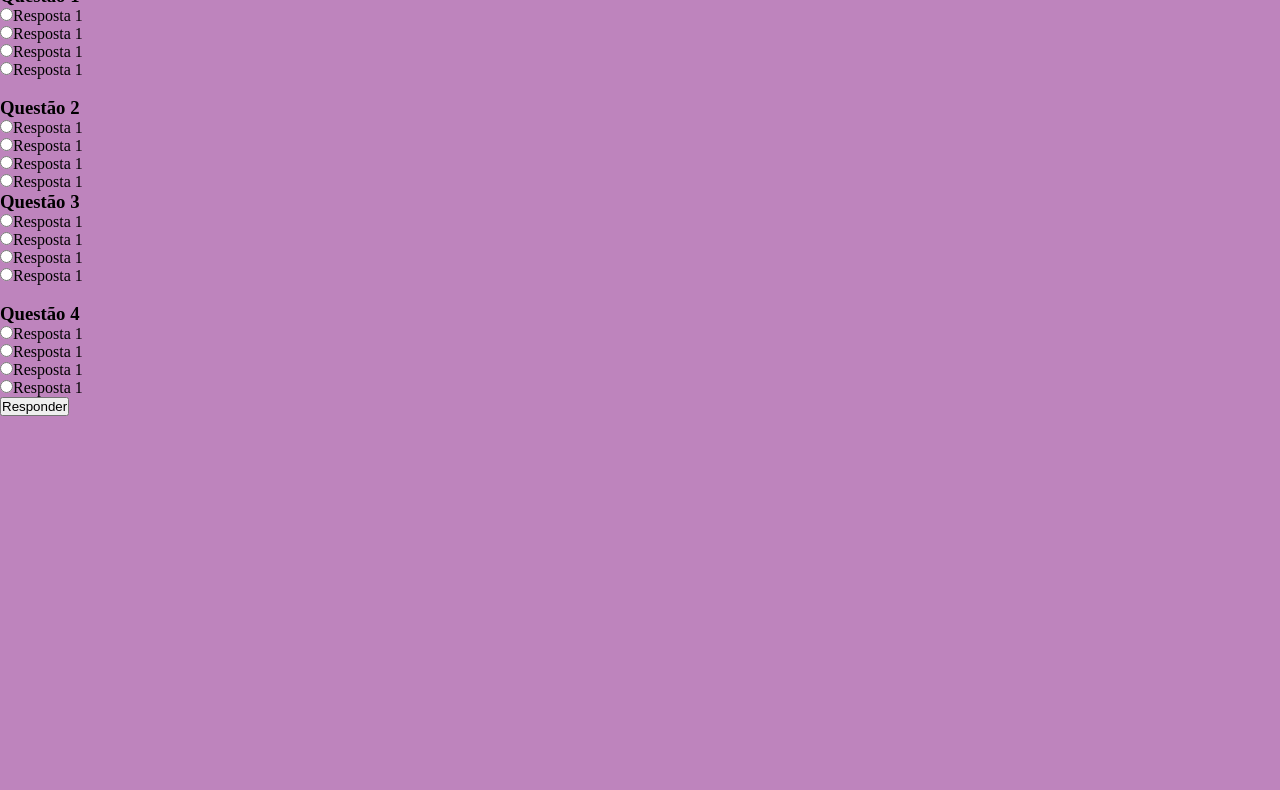
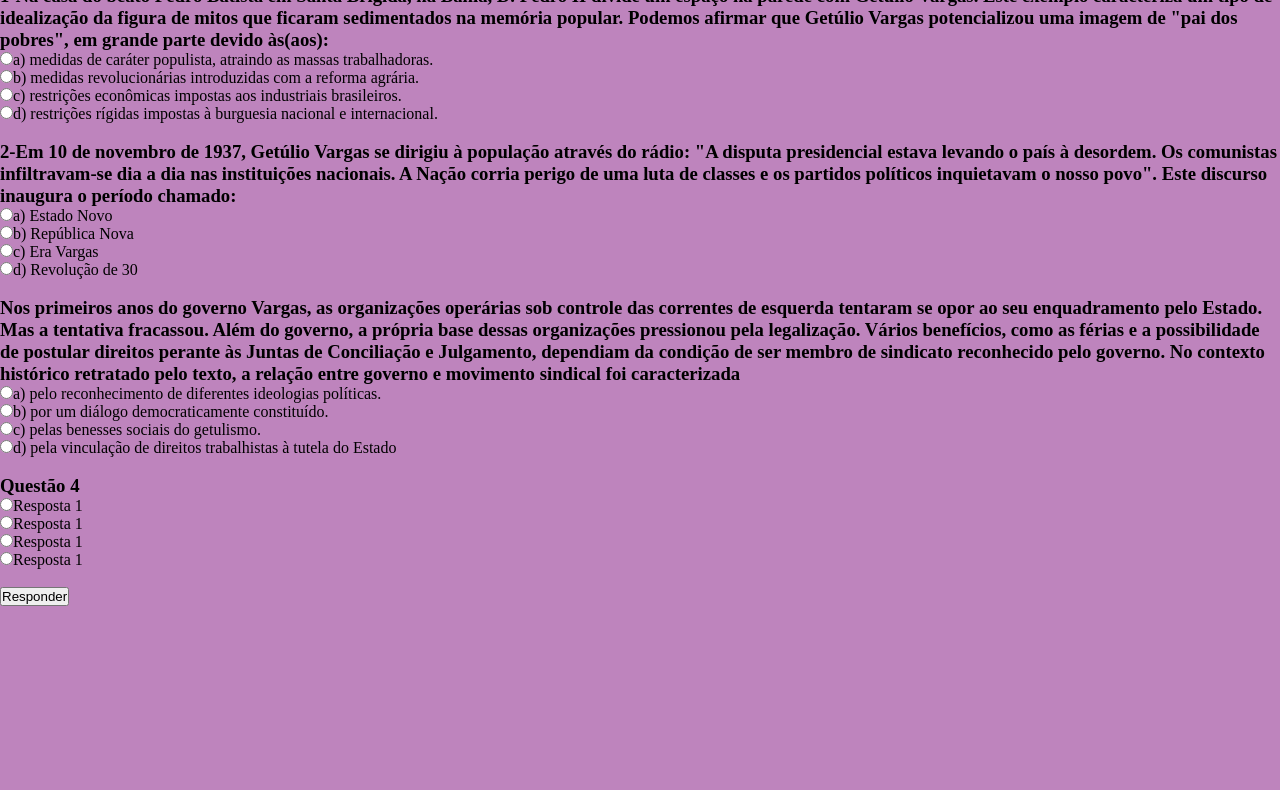
Before and after one commit to kkkkkkananda/ep4, a plain HTML site: page index.html in a window 1280 px wide. Shown: the part 96-886 px from the top of the page. Drawn offline with Linux system fonts and the light colour scheme.

Commit message:
Add files via upload

```diff
--- a/index.html
+++ b/index.html
@@ -1,16 +1,19 @@
 <!DOCTYPE html>
 <html lang="pt-br">
 <head>
+     <!--Nos permite usar caracteres especiais-->
     <meta charset="UTF-8">
+    <!--é usado para que o site web se enquadre proporcionalmente nas telas de celulares-->
     <meta name="viewport" content="width=device-width, initial-scale=1.0">
-    <title>Document</title>
+     <!--Titulo-->
+    <title>Era Vargas</title>
+    <!--Identifica o CSS para que possamos usá-lo no nosso HTML-->
     <link rel="stylesheet" href="style.css">
-    <title>Questionario</title>
 </head>
 
 <body>
     <header><div class="logo">
-       <!- logo do site  ->
+
             <img src="logo.png" alt="Logo do Site de Questões">
         </div>
             <div class="header-title">Era Vargas</div>
@@ -21,27 +24,29 @@
     </header>
     <main>
      <form>
-        <h1>Questões sobre </h1>
+        <h1>Questões sobre a Era Vargas</h1>
         <div class="question"></div>
-        <h3>Questão 1</h3>
-        <input type="radio" name="quest_1" value="correta">Resposta 1 <br>
-        <input type="radio" name="quest_1" value="errada">Resposta 1 <br>
-        <input type="radio" name="quest_1" value="errada">Resposta 1 <br>
-        <input type="radio" name="quest_1" value="errada">Resposta 1 <br>
+        <h3>1-Na casa do beato Pedro Batista em Santa Brígida, na Bahia, D. Pedro II divide um espaço na parede com Getúlio Vargas. Este exemplo caracteriza um tipo de idealização da figura de mitos que ficaram sedimentados na memória popular. Podemos afirmar que Getúlio Vargas potencializou uma imagem de "pai dos pobres", em grande parte devido às(aos):</h3>
+        <input type="radio" name="quest_1" value="correta">a) medidas de caráter populista, atraindo as massas trabalhadoras. <br>
+        <input type="radio" name="quest_1" value="errada">b) medidas revolucionárias introduzidas com a reforma agrária.<br>
+        <input type="radio" name="quest_1" value="errada">c) restrições econômicas impostas aos industriais brasileiros.<br>
+        <input type="radio" name="quest_1" value="errada">d) restrições rígidas impostas à burguesia nacional e internacional.<br>
         <p id="resp_correta_1" class="verde"></p><p id="resp_errada_1" class="vermelho"></p><br>
 
-        <h3>Questão 2</h3>
-        <input type="radio" name="quest_2" value="correta">Resposta 1 <br>
-        <input type="radio" name="quest_2" value="errada">Resposta 1 <br>
-        <input type="radio" name="quest_2" value="errada">Resposta 1 <br>
-        <input type="radio" name="quest_2" value="errada">Resposta 1 <br>
-        <p id="resp_correta_2" class="verde"></p><p id="resp_errada_2" class="vermelho"></p>
+        <h3>2-Em 10 de novembro de 1937, Getúlio Vargas se dirigiu à população através do rádio: "A disputa presidencial estava levando o país à desordem. Os comunistas infiltravam-se dia a dia nas instituições nacionais. A Nação corria perigo de uma luta de classes e os partidos políticos inquietavam o nosso povo".
 
-        <h3>Questão 3</h3>
-        <input type="radio" name="quest_3" value="correta">Resposta 1 <br>
-        <input type="radio" name="quest_3" value="errada">Resposta 1 <br>
-        <input type="radio" name="quest_3" value="errada">Resposta 1 <br>
-        <input type="radio" name="quest_3" value="errada">Resposta 1 <br>
+            Este discurso inaugura o período chamado:</h3>
+        <input type="radio" name="quest_2" value="correta">a) Estado Novo <br>
+        <input type="radio" name="quest_2" value="errada">b) República Nova <br>
+        <input type="radio" name="quest_2" value="errada">c) Era Vargas <br>
+        <input type="radio" name="quest_2" value="errada">d) Revolução de 30<br>
+        <p id="resp_correta_2" class="verde"></p><p id="resp_errada_2" class="vermelho"></p><br>
+
+        <h3>Nos primeiros anos do governo Vargas, as organizações operárias sob controle das correntes de esquerda tentaram se opor ao seu enquadramento pelo Estado. Mas a tentativa fracassou. Além do governo, a própria base dessas organizações pressionou pela legalização. Vários benefícios, como as férias e a possibilidade de postular direitos perante às Juntas de Conciliação e Julgamento, dependiam da condição de ser membro de sindicato reconhecido pelo governo. No contexto histórico retratado pelo texto, a relação entre governo e movimento sindical foi caracterizada</h3>
+        <input type="radio" name="quest_3" value="correta">a) pelo reconhecimento de diferentes ideologias políticas. <br>
+        <input type="radio" name="quest_3" value="errada">b) por um diálogo democraticamente constituído. <br>
+        <input type="radio" name="quest_3" value="errada">c) pelas benesses sociais do getulismo. <br>
+        <input type="radio" name="quest_3" value="errada">d) pela vinculação de direitos trabalhistas à tutela do Estado <br>
         <p id="resp_correta_3" class="verde"></p><p id="resp_errada_3" class="vermelho"></p><br>
 
         <h3>Questão 4</h3>
@@ -49,7 +54,7 @@
         <input type="radio" name="quest_4" value="errada">Resposta 1 <br>
         <input type="radio" name="quest_4" value="errada">Resposta 1 <br>
         <input type="radio" name="quest_4" value="errada">Resposta 1 <br>
-        <p id="resp_correta_4" class="verde"></p><p id="resp_errada_4" class="vermelho"></p>
+        <p id="resp_correta_4" class="verde"></p><p id="resp_errada_4" class="vermelho"></p><br>
 
         <p id="quantos_acertos"></p>
             <button type="button" onclick="funcao_resposta()">Responder</button>
--- a/scrips.js
+++ b/scrips.js
@@ -25,7 +25,7 @@ function funcao_resposta(){
             contador = contador + 1;
         }
         else{
-            document.getElementById("resp_errada_1").innerHTML = "Errada!"
+            document.getElementById("resp_errada_1").innerHTML = "Errada! Alternativa correta: a) medidas de caráter populista, atraindo as massas trabalhadoras. A classe trabalhadora urbana foi a principal cooptada para o projeto varguistas, pois os direitos trabalhistas não contemplavam o camponês. Somado a isso, a propaganda eficiente que mostrava Getúlio Vargas como um pai, que cuidava do seu povo e que sabia o que ele necessitava."
 
         }
         if(resp2.value == "correta"){
@@ -33,7 +33,7 @@ function funcao_resposta(){
             contador = contador + 1;
         }
         else{
-            document.getElementById("resp_errada_2").innerHTML = "Errada!"
+            document.getElementById("resp_errada_2").innerHTML = "Errada! Alternativa correta a) Estado Novo; Alternativa correta a) Estado Novo; O Estado Novo foi estabelecido em 10 de novembro de 1937 quando Getúlio Vargas denunciou uma suposta tentativa de golpe por parte dos comunistas, o chamado Plano Cohen."
 
         }
         if(resp3.value == "correta"){
@@ -41,7 +41,7 @@ function funcao_resposta(){
             contador = contador + 1;
         }
         else{
-            document.getElementById("resp_errada_3").innerHTML = "Erradas!"
+            document.getElementById("resp_errada_3").innerHTML = "Erradas! Alternativa correta: d) pela vinculação de direitos trabalhistas à tutela do Estado. Os sindicatos foram essenciais para a construção do direito dos trabalhadores na Era Vargas, pois estes passaram a ser um instrumento do governo para fazer a legislação trabalhista. As alternativas A e B estão erradas porque não existe democracia neste período. Também a C e a E não estão corretas porque o texto não faz menção ao que foi escrito nessas opções."
 
         }
         if(resp4.value == "correta"){
```
Also changed, not shown: style.css (+5 -2 lines).
